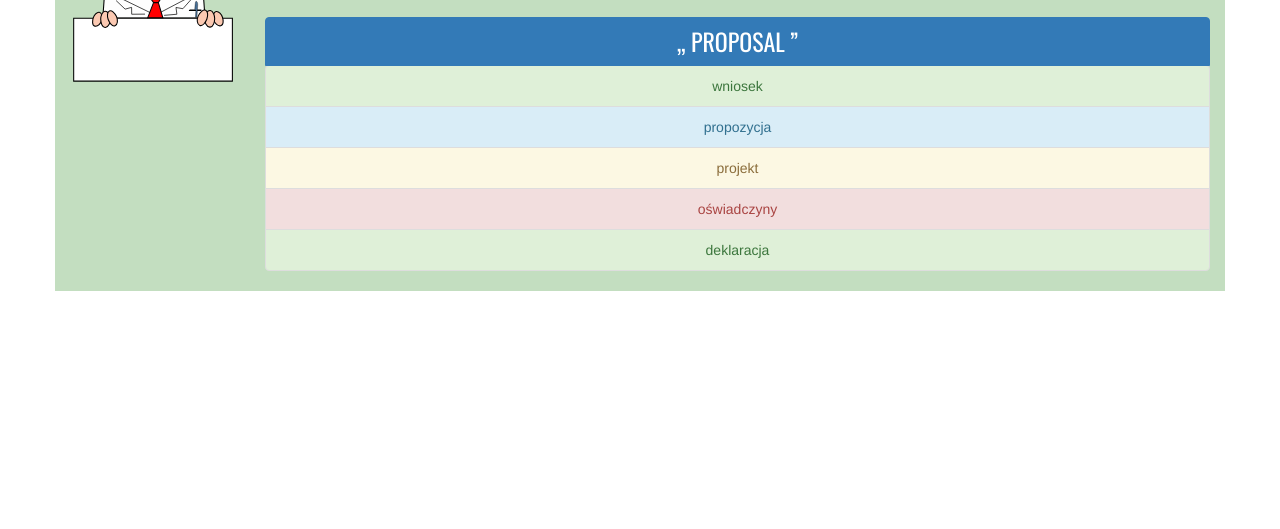
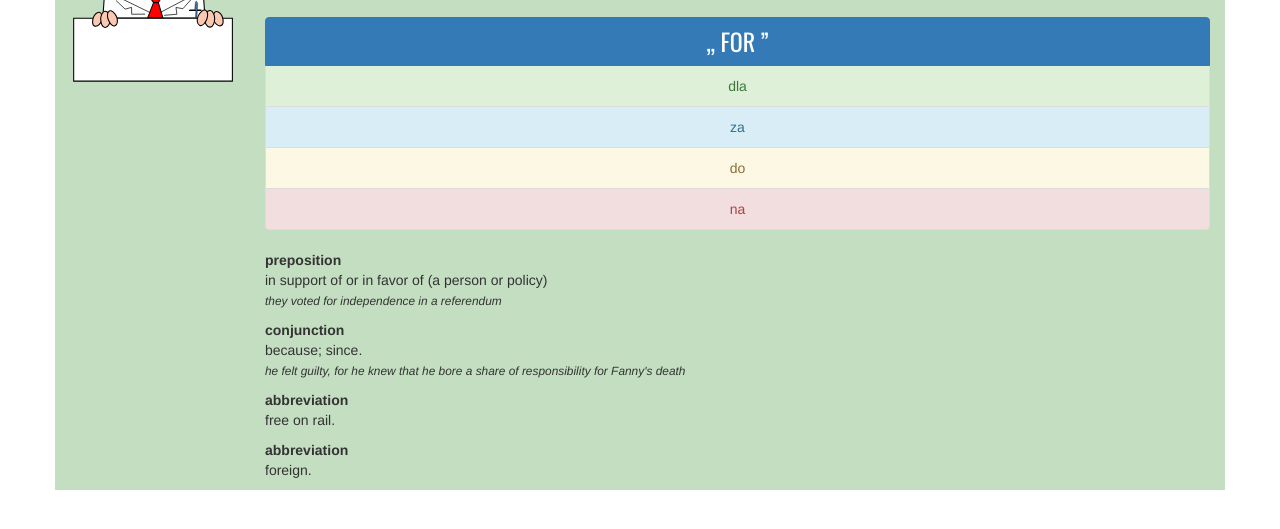
Before and after one commit to toporny/language-challenge, a website: page public_html/learn_your_self.html in a window 1280 px wide. Shown: the part 105-634 px from the top of the page. Drawn offline with nearby package versions, Linux system fonts and the light colour scheme; files whose address does not match are found by name.

Commit message:
learn yourself progress

```diff
--- a/public_html/learn_your_self.html
+++ b/public_html/learn_your_self.html
@@ -63,18 +63,48 @@
 
       <div class="list-group">
         <h3 class="text-center list-group-item active">
-          „ PROPOSAL ”
+          „ FOR ”
         </h3>
 
-<div class="list-group">
-  <a href="#" class="text-center list-group-item list-group-item-success">wniosek</a>
-  <a href="#" class="text-center list-group-item list-group-item-info">propozycja</a>
-  <a href="#" class="text-center list-group-item list-group-item-warning">projekt</a>
-  <a href="#" class="text-center list-group-item list-group-item-danger">oświadczyny</a>
-  <a href="#" class="text-center list-group-item list-group-item-success">deklaracja</a>
-</div>
+        <a href="#" class="text-center list-group-item list-group-item-success">dla</a>
+        <a href="#" class="text-center list-group-item list-group-item-info">za</a>
+        <a href="#" class="text-center list-group-item list-group-item-warning">do</a>
+        <a href="#" class="text-center list-group-item list-group-item-danger">na</a>
 
       </div>
+
+
+<ul class="list-unstyled">
+  <li><strong>preposition</strong></li>
+  <li>in support of or in favor of (a person or policy)</li>
+  <li><small><em>they voted for independence in a referendum</em></small></li>
+</ul>
+
+<ul class="list-unstyled">
+  <li><strong>conjunction</strong></li>
+  <li>because; since.</li>
+  <li><small><em>he felt guilty, for he knew that he bore a share of responsibility for Fanny's death</em></small></li>
+</ul>
+
+
+<ul class="list-unstyled">
+  <li><strong>abbreviation</strong></li>
+  <li>free on rail.</li>
+  <li><small><em></em></small></li>
+</ul>
+
+
+<ul class="list-unstyled">
+  <li><strong>abbreviation</strong></li>
+  <li>foreign.</li>
+  <li><small><em></em></small></li>
+</ul>
+
+
+
+
+
+
     </div>
   </div>
 </div>
```
